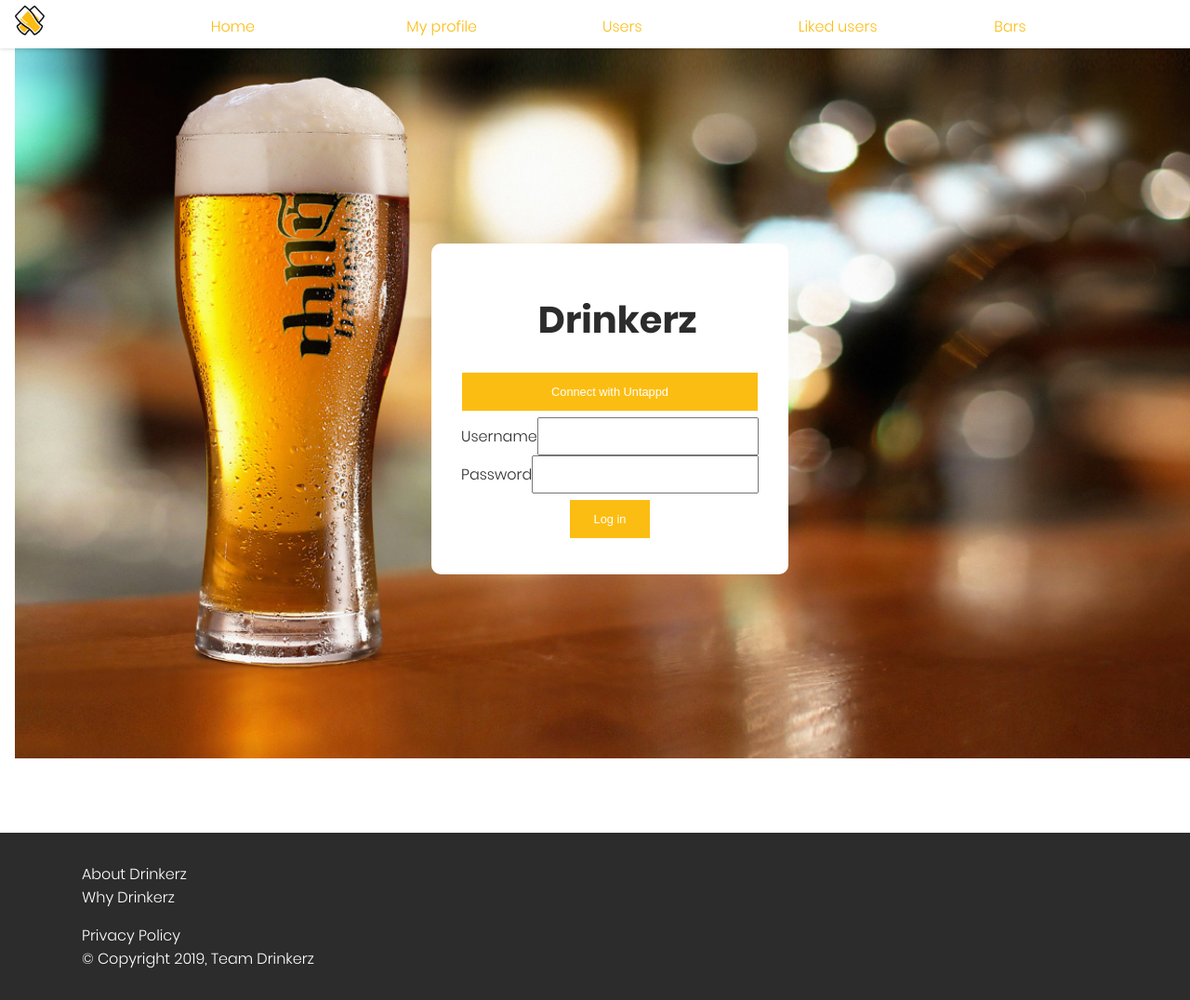
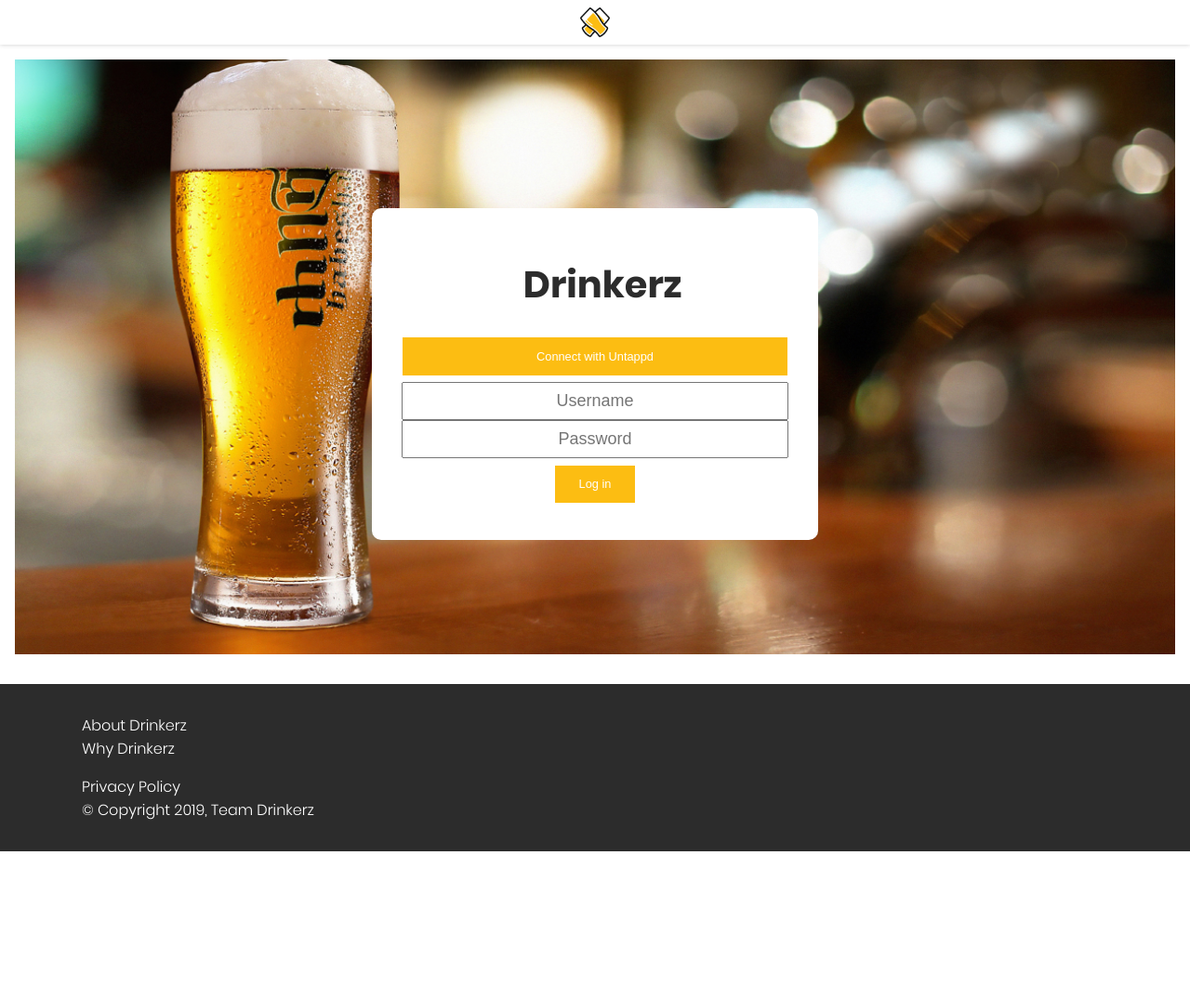
Before and after one commit to kriskuiper/project-tech-team, a Node server app: page /log-in in a window 1280 px wide. Shown: the whole page at 93% size. After the commit the page ends 916 px from the top, so only its background shows below. Run offline with Node 20, Linux system fonts and the light colour scheme; some libraries are stand-ins or nearby versions.

Commit message:
Add styling for login and home

```diff
--- a/app/controllers/renderCreateAccount.js
+++ b/app/controllers/renderCreateAccount.js
@@ -1,10 +1,11 @@
 require("dotenv").config();
 
 function renderCreateAccount(req, res) {
-  const authLink = 'https://untappd.com/oauth/authenticate/?client_id=' + process.env.CLIENTID + '&response_type=code&redirect_url=' + process.env.REDIRECT_URL;
+  const authLink = "https://untappd.com/oauth/authenticate/?client_id=" + process.env.CLIENTID + "&response_type=code&redirect_url=" + process.env.REDIRECT_URL;
 
   res.status(200).render("create-account", {
-    authLink: authLink
+    authLink: authLink,
+    users: null,
   });
 }
 
--- a/app/controllers/renderLogin.js
+++ b/app/controllers/renderLogin.js
@@ -1,11 +1,12 @@
 require("dotenv").config();
 
 function renderLogin(req, res, ) {
-  const authLink = 'https://untappd.com/oauth/authenticate/?client_id=' + process.env.CLIENTID + '&response_type=code&redirect_url=' + process.env.REDIRECT_URL;
+  const authLink = "https://untappd.com/oauth/authenticate/?client_id=" + process.env.CLIENTID + "&response_type=code&redirect_url=" + process.env.REDIRECT_URL;
 
   res.status(200).render("login", {
     error: false,
-    authLink: authLink
+    authLink: authLink,
+    users: null,
   });
 }
 
--- a/app/static/styles/main.css
+++ b/app/static/styles/main.css
@@ -278,6 +278,7 @@
 
 #logo{
   display: none;
+  padding-top: .5rem;
 }
 
   .nav__item {
@@ -318,8 +319,15 @@
             grid-template-columns: repeat(6, 1fr);
             bottom: auto;
             top: 0;
-            padding: 0 0 0.5rem 1rem;
+            padding: 0 0 .5rem 1rem;
             align-items: center;
+          }
+
+          .initial__state {
+            display: flex;
+            align-items: center;
+            justify-content: center;
+            padding: 0 1rem .5rem;
           }
 
           .nav__inner li a img{
@@ -505,14 +513,7 @@
 /* Sign-up styling */
 
 .form__container {
-  height: 100vh;
-  width: 100vw;
-  display: flex;
-  align-items: center;
-  justify-content: center;
-  background-image: url('../media/images/bg.png');
-  background-position: center;
-  background-size: cover;
+  height: 80vh;
 }
 
 .form__section {
@@ -542,6 +543,10 @@
 
 .form__header h1 {
   text-transform: uppercase;
+}
+
+.invisible {
+  display: none! important;
 }
 
 .button--fullwidth {
@@ -604,7 +609,7 @@
   padding-left: 1rem;
   padding-right: 1rem;
   height: 80vh;
-  width: 100vw;
+  width: 100%;
   align-items: center;
   justify-content: center;
   background-image: url('../media/images/bg.png');
--- a/app/view/create-account.ejs
+++ b/app/view/create-account.ejs
@@ -7,13 +7,15 @@
       <% include partials/navigation.ejs%>
   </header>
   <main class="form__container">
-    <section class="form__section">
+      <section class="homepage-banner">
+    <div class="form__section">
       <figure class="form__header">
         <img src="/static/media/images/logo.png" alt="logo Drinkerz">
         <h1 class="form__title">Drinkerz</h1>
       </figure>
 
       <% include partials/sign-up-form.ejs %>
+    </div>
     </section>
   </main>
   <% include partials/footer.ejs %>
--- a/app/view/login.ejs
+++ b/app/view/login.ejs
@@ -7,7 +7,8 @@
       <% include partials/navigation.ejs%>
   </header>
   <main class="form__container">
-    <section class="form__section">
+    <section class="homepage-banner">
+        <div class="">
           <h1>Drinkerz</h1>
           <% if (error) { %>
           <p class="error">
@@ -15,6 +16,7 @@
           </p>
           <% } %>
           <% include partials/login-form.ejs %>
+        </div>
     </section>
   </main>
   <% include partials/footer.ejs %>
--- a/app/view/partials/login-form.ejs
+++ b/app/view/partials/login-form.ejs
@@ -1,10 +1,8 @@
 <button class="btn button--fullwidth" type="button" name="button" id="untappdConnect" >Connect with Untappd</button>
 <form class="form__form" action="/log-in" method="POST">
-    <label>Username
-        <input type="text" name="username">
-    </label>
-    <label>Password
-        <input type="password" name="password">
-    </label>
+    <label class="invisible" for="username">Username</label>
+        <input type="text" name="username" placeholder="Username">
+    <label class="invisible" for="password">Password</label>
+        <input type="password" name="password" placeholder="Password">
     <button type="submit">Log in</button>
 </form>
--- a/app/view/partials/navigation.ejs
+++ b/app/view/partials/navigation.ejs
@@ -1,3 +1,5 @@
+<% if (users) {%>
+
 <nav>
     <ul class="nav__inner">
       <li id="logo" class="nav__item"><a href="/"><img src="/media/images/icons/icon-192.png" alt="Logo Drinkerz" ></a></li>
@@ -8,3 +10,13 @@
       <li class="nav__item"><a class="item__link" href="/bars"><img src="/media/images/bars-inactive.svg" alt="">Bars</a></li>
     </ul>
 </nav>
+
+<% } else { %>
+
+  <nav>
+      <ul class="nav__inner initial__state">
+        <li id="logo" class="nav__item"><a href="/"><img src="/media/images/icons/icon-192.png" alt="Logo Drinkerz" ></a></li>
+      </ul>
+  </nav>
+
+<% } %>
```
Also changed, not shown: app/static/pages/index.html (+1 -6 lines), app/static/media/images/couple-1.jpg, app/static/media/images/couple-2.jpg, app/static/media/images/couple-3.jpg, 3 other files. Lines whose indentation alone changed are shown as unchanged.
